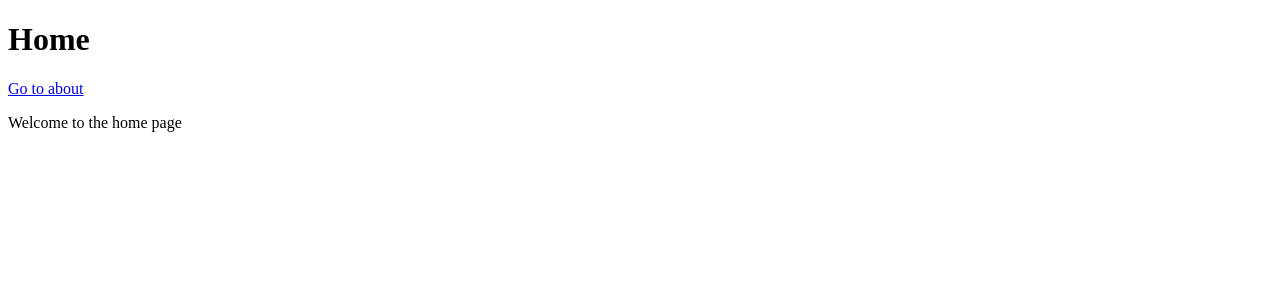
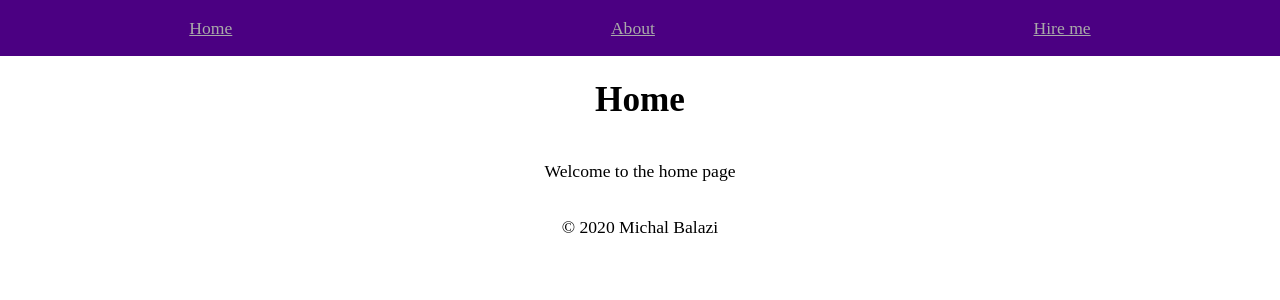
Before and after one commit to balazimichal/next-portfolio, a Next.js app: page / in a window 1280 px wide. Shown: the top 300 px of the page. Built offline with nearby package versions, Linux system fonts and the light colour scheme.

Commit message:
feat: adding layout component and css

```diff
--- /dev/null
+++ b/components/Layout.js
@@ -0,0 +1,51 @@
+import Link from 'next/link';
+
+export default ({ children, title }) => (
+  <div className="root">
+    <header>
+      <Link href="/"><a>Home</a></Link>
+      <Link href="/about"><a>About</a></Link>
+      <Link href="/hireme"><a>Hire me</a></Link>
+    </header>
+
+      <h1>{ title }</h1>
+      { children }
+
+    <footer>&copy; {new Date().getFullYear()} Michal Balazi</footer>
+    <style jsx>
+    {`
+      .root {
+        display: flex;
+        justify-content: center;
+        align-items: center;
+        flex-direction: column;
+      }
+      header {
+        width: 100%;
+        display: flex;
+        justify-content: space-around;
+        padding: 1em;
+        background: indigo;
+      }
+      header a {
+        color: darkgrey;
+        text-decoration; none;
+      }
+      header a:hover {
+        font-weight: bold;
+        color: lightgrey;
+      }
+      footer {
+        padding: 1em;
+      }
+    `}
+    </style>
+    <style global jsx> {`
+      body {
+        margin: 0;
+        font-size: 110%;
+        bakcground: #f0f0f0;
+      }
+    `}</style>
+  </div>
+)
--- a/package.json
+++ b/package.json
@@ -11,6 +11,7 @@
   "license": "ISC",
   "dependencies": {
     "next": "^9.4.2",
+    "nprogress": "^0.2.0",
     "react": "^16.13.1",
     "react-dom": "^16.13.1"
   }
--- a/pages/index.js
+++ b/pages/index.js
@@ -1,13 +1,9 @@
-import Link from 'next/link';
+import Layout from '../components/Layout';
 
 const Index = () => (
-  <div>
-    <h1>Home</h1>
-    <Link href="/about">
-      <a>Go to about</a>
-    </Link>
+  <Layout title="Home">
     <p>Welcome to the home page</p>
-  </div>
+  </Layout>
 )
 
 export default Index;
```
Also changed, not shown: pages/about.js (+3 -7 lines), pages/hireme.js (+4 -3 lines), 1 other file (tests, documents, lock files or other folders).
